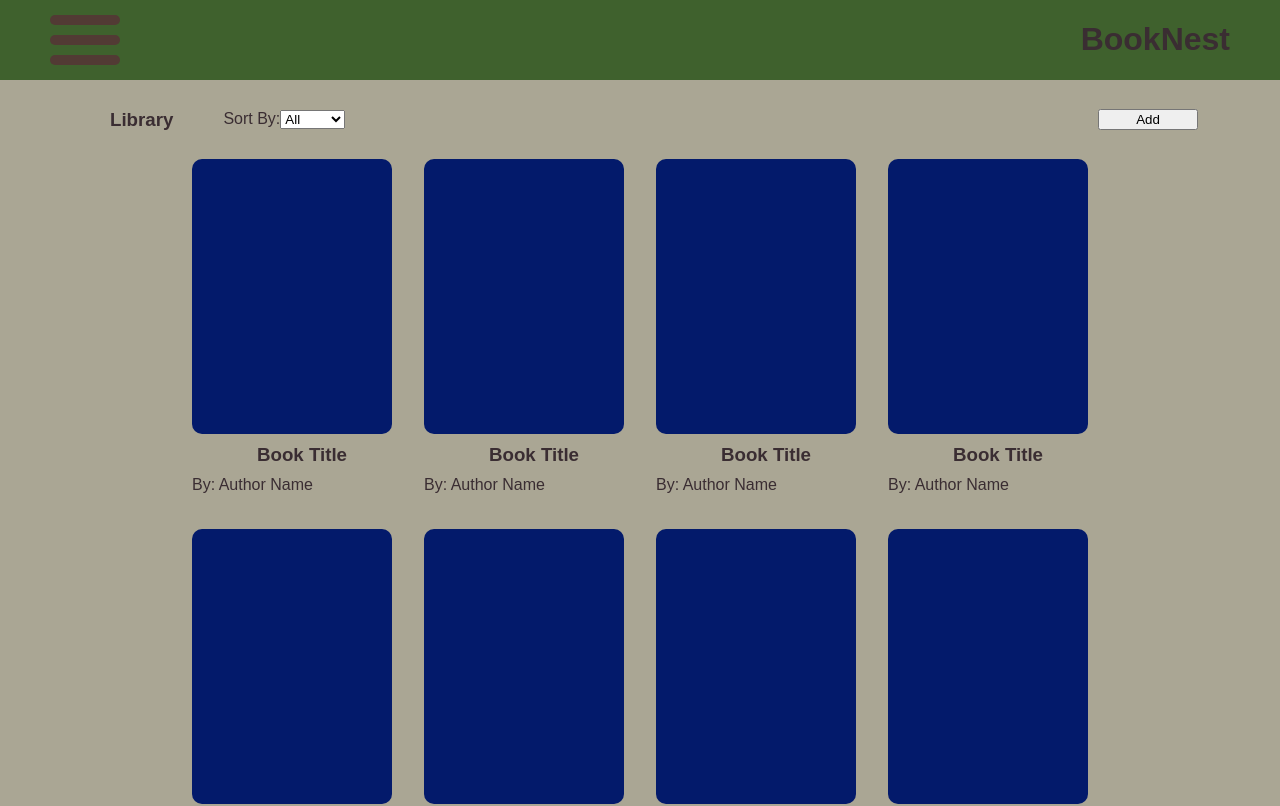
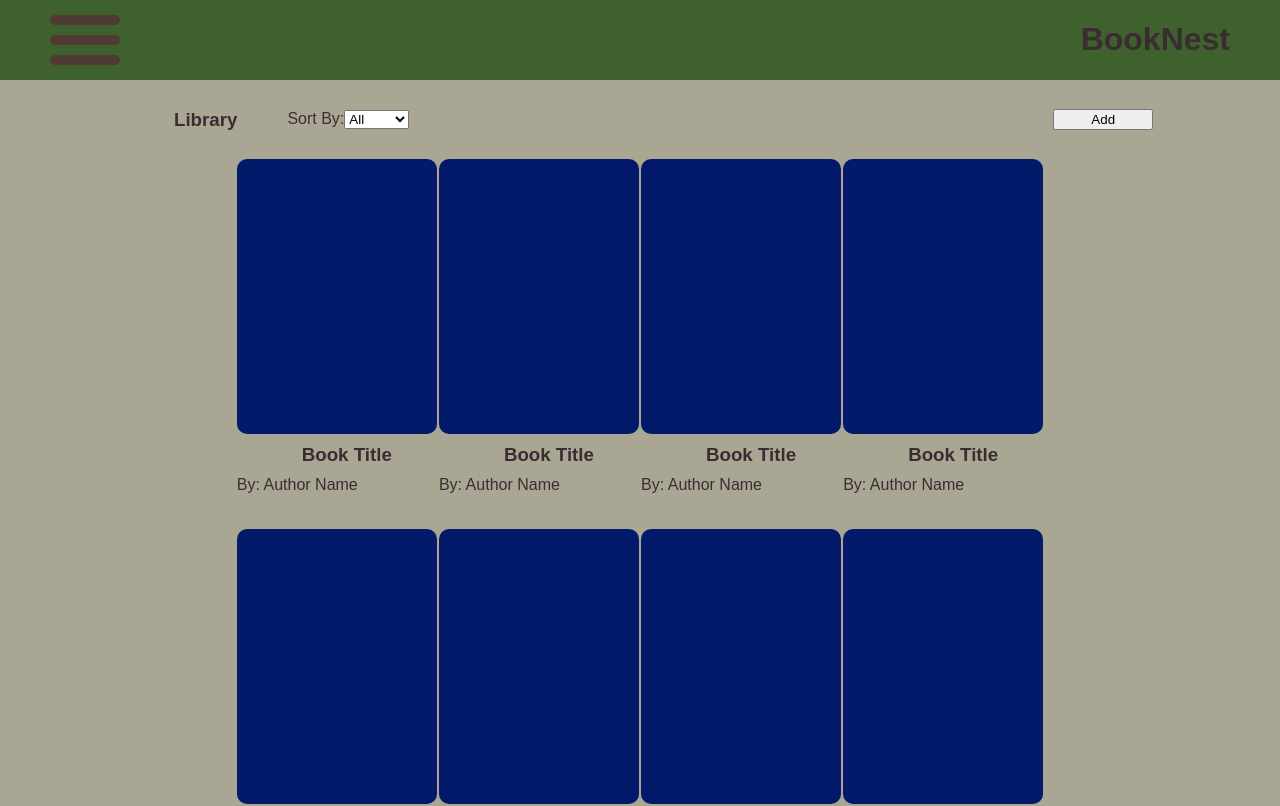
Before and after one commit to jnip2/comp3170-project, a React (Create React App) app: page / in a window 1280 px wide. Shown: the top 806 px of the page. Built offline with nearby package versions, Linux system fonts and the light colour scheme.

Commit message:
convert to routes system

```diff
--- a/src/App.js
+++ b/src/App.js
@@ -1,45 +1,16 @@
 import React from "react";
 import { useState } from "react";
-
-import BookList from "./components/BookList";
-import NavBar from "./components/NavBar";
-import AddBookPopUp from "./components/AddBookPopUp"
+import { BrowserRouter, Routes } from "react-router-dom";
+import { config } from "./routes/config";
 
 import "./styles.css";
 
 export default function App() {
-  const [isAddBookPopUpOpen, setIsAddBookPopUpOpen] = useState(false);
 
-  const handleOpen = () => {
-    setIsAddBookPopUpOpen(true)
-  }
-
-  const handleClose = () => {
-    setIsAddBookPopUpOpen(false)
-  }
 
   return (
-    <div className="App">
-      <NavBar />
-      <div className="lib__container">
-        <div className="lib__sort">
-          <h3 className="lib__sort_title">Library</h3>
-          <label>
-            Sort By:
-            <select>
-              <option>All</option>
-              <option>Recent</option>
-              <option>Shuffle</option>
-            </select>
-          </label>
-        </div>
-        <button
-          className="lib__btn"
-          onClick={handleOpen}
-        >Add</button>
-      </div>
-      <BookList />
-      {isAddBookPopUpOpen && <AddBookPopUp onClose={handleClose} />}
-    </div>
+    <BrowserRouter>
+      <Routes>{config}</Routes>
+    </BrowserRouter>
   );
 }
--- a/src/components/Layout.jsx
+++ b/src/components/Layout.jsx
@@ -1,6 +1,19 @@
+import NavBar from "../components/NavBar"
+import "../styles.css"
+import { Outlet, Link } from "react-router-dom";
+import { Container } from "@mui/material";
+
 export default function Layout() {
     return (
         <>
+            <div className="App">
+                <NavBar />
+                <main>
+                    <Container minWidth="lg">
+                        <Outlet />
+                    </Container>
+                </main>
+            </div>
         </>
     )
 }
--- a/src/routes/Home.jsx
+++ b/src/routes/Home.jsx
@@ -1,14 +1,24 @@
 import React from "react"
+import { useState } from "react"
 
 import BookList from "../components/BookList"
 import NavBar from "../components/NavBar"
+import AddBookPopUp from "../components/AddBookPopUp"
 
 import '../styles.css'
 
 export default function Home() {
+    const [isAddBookPopUpOpen, setIsAddBookPopUpOpen] = useState(false);
+
+    const handleOpen = () => {
+        setIsAddBookPopUpOpen(true)
+    }
+
+    const handleClose = () => {
+        setIsAddBookPopUpOpen(false)
+    }
     return (
-        <div>
-            <NavBar />
+        <>
             <div className="lib__container">
                 <div className="lib__sort">
                     <h3 className="lib__sort_title">Library</h3>
@@ -21,9 +31,13 @@ export default function Home() {
                         </select>
                     </label>
                 </div>
-                <button className="lib__btn">Add</button>
+                <button
+                    className="lib__btn"
+                    onClick={handleOpen}
+                >Add</button>
             </div>
             <BookList />
-        </div>
+            {isAddBookPopUpOpen && <AddBookPopUp onClose={handleClose} />}
+        </>
     )
 }
--- a/src/routes/config.jsx
+++ b/src/routes/config.jsx
@@ -0,0 +1,16 @@
+import { Route } from "react-router-dom";
+
+import Home from "./Home";
+import Layout from "../components/Layout";
+import LibraryArchive from "./LibraryArchive";
+
+export const config = (
+    <Route element={<Layout />}>
+        <Route path='/'>
+            <Route index element={<Home />} />
+            <Route path='archive'>
+                <Route index element={<LibraryArchive />} />
+            </Route>
+        </Route>
+    </Route>
+)
```
